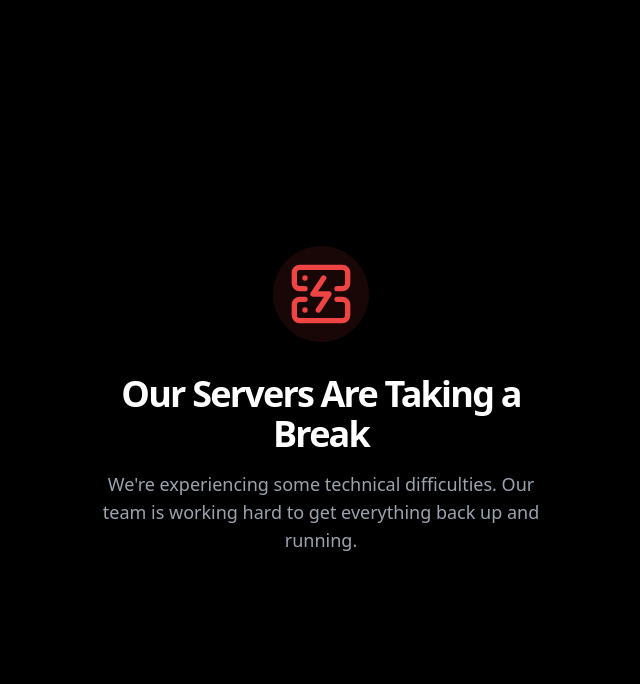
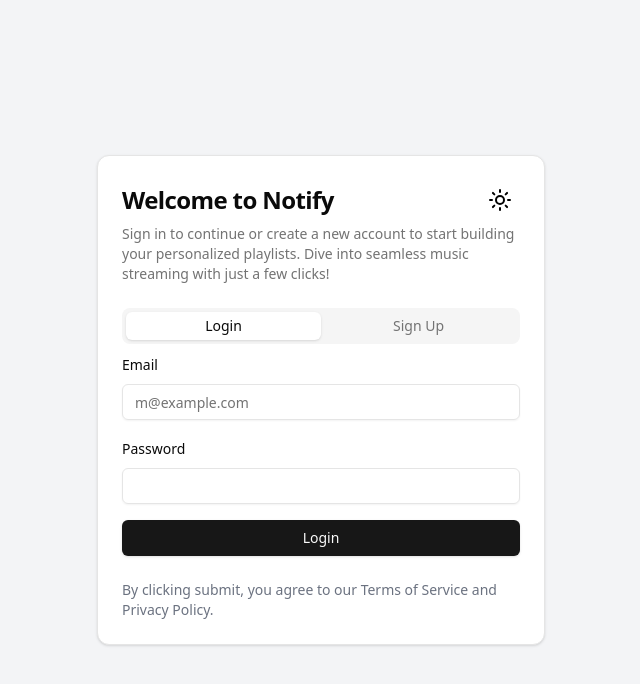
Before and after one commit to Narendira27/music-streaming, a React (Vite) app in the folder frontend/: page / in a window 1280 px wide. Shown: the top 684 px of the page, without its empty margins (319-959 px from the left). Built offline with nearby package versions, Linux system fonts and the light colour scheme.

Commit message:
fix issue:

```diff
--- a/frontend/src/App.jsx
+++ b/frontend/src/App.jsx
@@ -1,20 +1,20 @@
 import { BrowserRouter, Routes } from "react-router-dom";
 import { Route } from "react-router-dom";
-import IssuePage from "./pages/issuePage";
-// import AuthPage from "./pages/authPage";
-// import NotFound from "./pages/notFound";
-// import DashboardPage from "./pages/dashboard";
-// import AdminPage from "./pages/adminPage";
+// import IssuePage from "./pages/issuePage";
+import AuthPage from "./pages/authPage";
+import NotFound from "./pages/notFound";
+import DashboardPage from "./pages/dashboard";
+import AdminPage from "./pages/adminPage";
 
 export default function App() {
   return (
     <BrowserRouter>
       <Routes>
-        <Route path="/" element={<IssuePage />} />
-        {/* <Route path="/" element={<AuthPage />} />
+        {/* <Route path="/" element={<IssuePage />} /> */}
+        <Route path="/" element={<AuthPage />} />
         <Route path="/dashboard" element={<DashboardPage />} />
         <Route path="/admin" element={<AdminPage />} />
-        <Route path="*" element={<NotFound />} /> */}
+        <Route path="*" element={<NotFound />} />
       </Routes>
     </BrowserRouter>
   );
```
